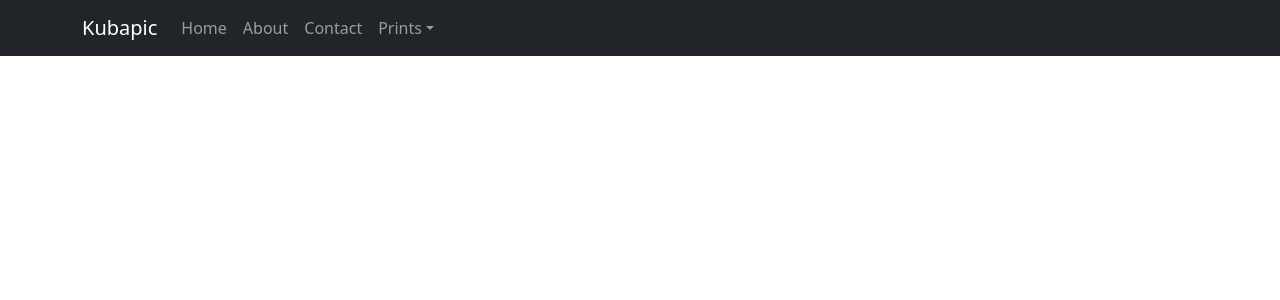
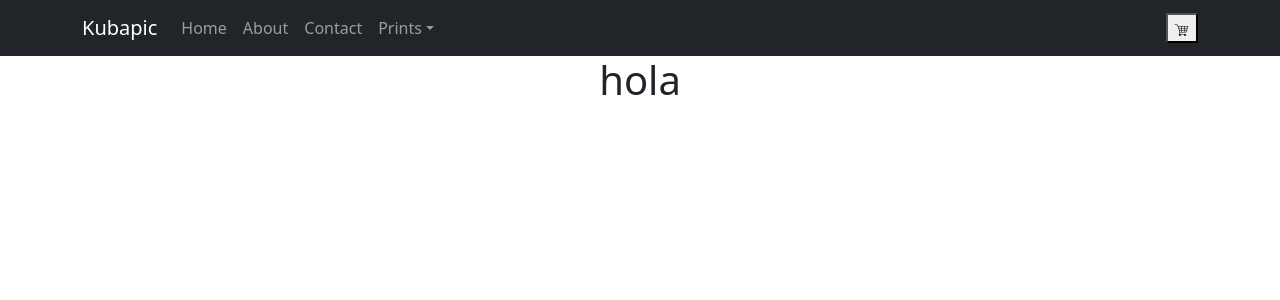
Before and after one commit to Taurena/kubapic, a React (Create React App) app: page / in a window 1280 px wide. Shown: the top 300 px of the page. Built offline with nearby package versions, Linux system fonts and the light colour scheme.

Commit message:
Crea tu landing

```diff
--- a/package.json
+++ b/package.json
@@ -10,6 +10,7 @@
     "react": "^18.2.0",
     "react-bootstrap": "^2.4.0",
     "react-dom": "^18.2.0",
+    "react-icons": "^4.4.0",
     "react-scripts": "5.0.1",
     "sass": "^1.53.0",
     "web-vitals": "^2.1.4"
--- a/src/App.css
+++ b/src/App.css
@@ -1,38 +1,3 @@
 .App {
   text-align: center;
 }
-
-.App-logo {
-  height: 40vmin;
-  pointer-events: none;
-}
-
-@media (prefers-reduced-motion: no-preference) {
-  .App-logo {
-    animation: App-logo-spin infinite 20s linear;
-  }
-}
-
-.App-header {
-  background-color: #282c34;
-  min-height: 100vh;
-  display: flex;
-  flex-direction: column;
-  align-items: center;
-  justify-content: center;
-  font-size: calc(10px + 2vmin);
-  color: white;
-}
-
-.App-link {
-  color: #61dafb;
-}
-
-@keyframes App-logo-spin {
-  from {
-    transform: rotate(0deg);
-  }
-  to {
-    transform: rotate(360deg);
-  }
-}
--- a/src/App.js
+++ b/src/App.js
@@ -1,12 +1,14 @@
 import './App.css';
 import 'bootstrap/dist/css/bootstrap.min.css';
-import NavBar from './components/NavBar';
+import NavBar from './components/Navbar/NavBar';
+import ItemListContainer from './components/ItemListContainer/ItemListContainer';
 
 
 function App() {
   return (
     <>
     <NavBar/>
+    <ItemListContainer greeting='hola'/>
     </>
   );
 }
--- /dev/null
+++ b/src/components/ItemListContainer/ItemListContainer.js
@@ -0,0 +1,9 @@
+import React from 'react'
+
+const ItemListContainer = ({greeting}) => {
+  return (
+    <h1 className='text-center'>{greeting} </h1>
+  )
+}
+
+export default ItemListContainer
--- a/src/components/NavBar.js
+++ /dev/null
@@ -1,28 +0,0 @@
-import React from 'react'
-import {Navbar, Container, Nav, NavDropdown} from 'react-bootstrap'
-
-const NavBar = () => {
-  return (
-    <Navbar bg="dark" variant="dark" expand="lg">
-      <Container>
-                <Navbar.Brand href="#home">Kubapic</Navbar.Brand>
-                <Navbar.Toggle aria-controls="basic-navbar-nav" />
-                <Navbar.Collapse id="basic-navbar-nav">
-                    <Nav className="me-auto">
-                        <Nav.Link href="#home">Home</Nav.Link>
-                        <Nav.Link href="#about">About</Nav.Link>
-                        <Nav.Link href="#contact">Contact</Nav.Link>
-                        <NavDropdown title="Prints" id="basic-nav-dropdown">
-                            <NavDropdown.Item href="#action/3.1">Action</NavDropdown.Item>
-                            <NavDropdown.Item href="#action/3.2">Another action</NavDropdown.Item>
-                            <NavDropdown.Item href="#action/3.3">Something</NavDropdown.Item>
-                            <NavDropdown.Item href="#action/3.4">Separated link</NavDropdown.Item>
-                        </NavDropdown>
-                    </Nav>
-                </Navbar.Collapse>
-            </Container>
-    </Navbar>
-  )
-}
-
-export default NavBar
--- /dev/null
+++ b/src/components/Navbar/CartWidget.js
@@ -0,0 +1,12 @@
+import React from 'react'
+import { GiShoppingCart } from "react-icons/gi";
+
+const CartWidget = () => {
+    return (
+        <button>
+            <GiShoppingCart />
+        </button>
+    )
+}
+
+export default CartWidget
--- /dev/null
+++ b/src/components/Navbar/NavBar.js
@@ -0,0 +1,30 @@
+import React from 'react'
+import { Navbar, Container, Nav, NavDropdown } from 'react-bootstrap'
+import CartWidget from './CartWidget'
+
+const NavBar = () => {
+  return (
+    <Navbar bg="dark" variant="dark" expand="lg">
+      <Container>
+        <Navbar.Brand href="#home">Kubapic</Navbar.Brand>
+        <Navbar.Toggle aria-controls="basic-navbar-nav" />
+        <Navbar.Collapse id="basic-navbar-nav">
+          <Nav className="me-auto">
+            <Nav.Link href="#home">Home</Nav.Link>
+            <Nav.Link href="#about">About</Nav.Link>
+            <Nav.Link href="#contact">Contact</Nav.Link>
+            <NavDropdown title="Prints" id="basic-nav-dropdown">
+              <NavDropdown.Item href="#action/3.1">Action</NavDropdown.Item>
+              <NavDropdown.Item href="#action/3.2">Another action</NavDropdown.Item>
+              <NavDropdown.Item href="#action/3.3">Something</NavDropdown.Item>
+              <NavDropdown.Item href="#action/3.4">Separated link</NavDropdown.Item>
+            </NavDropdown>
+          </Nav>
+        </Navbar.Collapse>
+        <CartWidget/>
+      </Container>
+    </Navbar>
+  )
+}
+
+export default NavBar
--- a/src/index.js
+++ b/src/index.js
@@ -7,7 +7,7 @@ import reportWebVitals from './reportWebVitals';
 const root = ReactDOM.createRoot(document.getElementById('root'));
 root.render(
   <React.StrictMode>
-    <App />
+    <App/>
   </React.StrictMode>
 );
 
```
Also changed, not shown: 1 other file (tests, documents, lock files or other folders).
